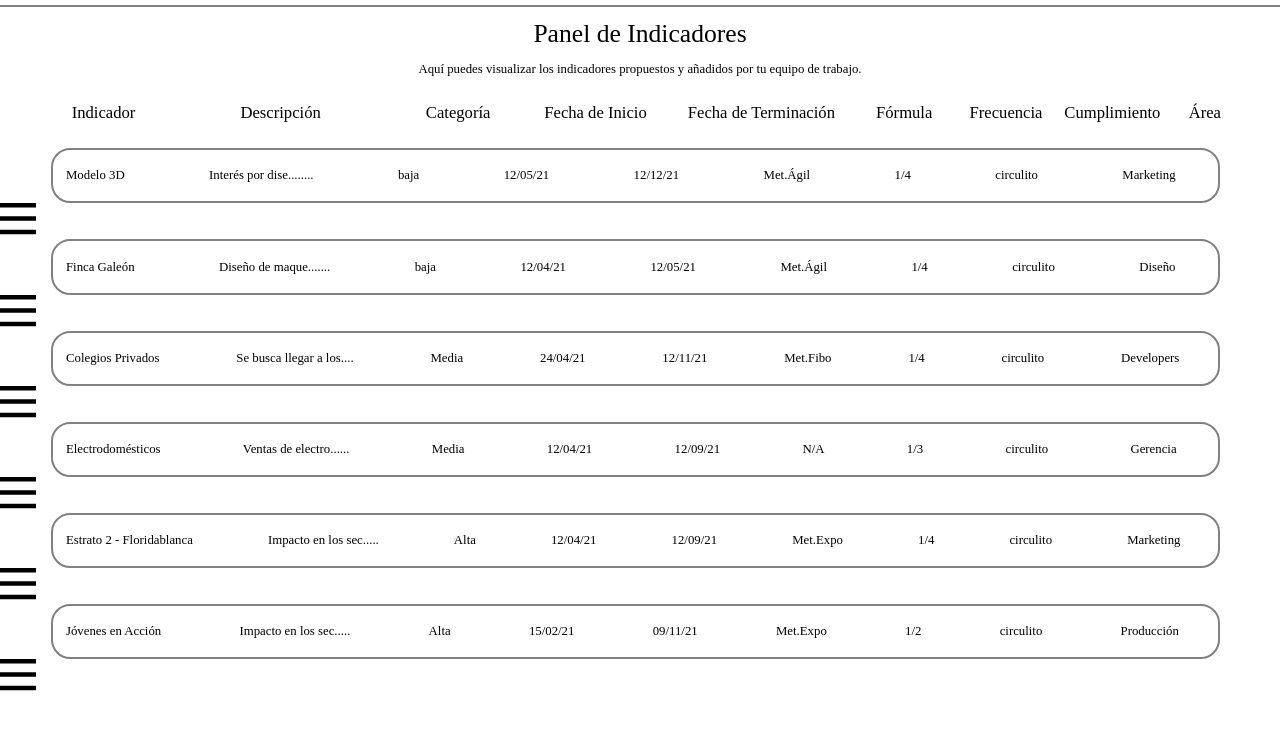
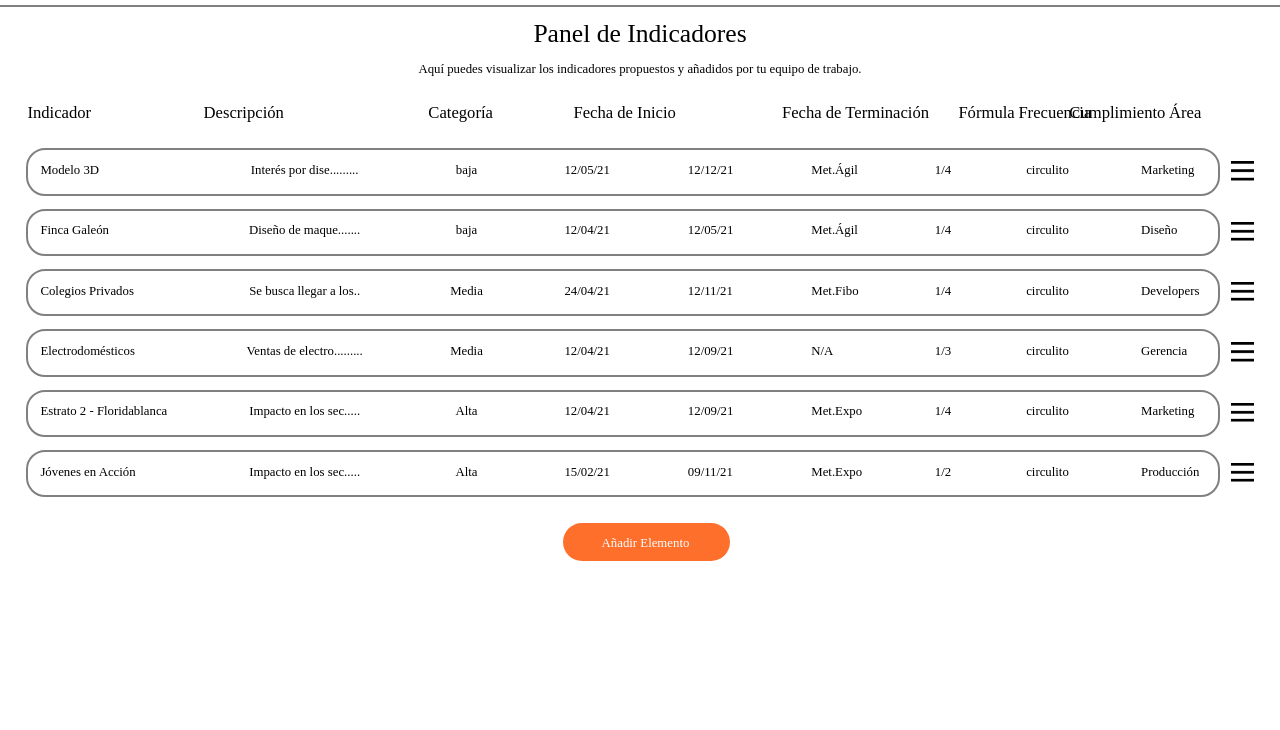
Before and after one commit to zu0910/PROYECTO-FILTRO__ORTIZZULLY__MOLINAVALENTINA, a plain HTML site: page index7.html in a window 1280 px wide. Shown: the part 64-794 px from the top of the page. Drawn offline with Linux system fonts and the light colour scheme.

```diff
--- a/index7.html
+++ b/index7.html
@@ -54,7 +54,7 @@
     <div class="datos">
         <div class="filas">
             <p class="indicador">Modelo 3D</p>
-            <p class="Descripción">Interés por dise........</p>
+            <p class="Descripcion">Interés por dise.........</p>
             <p class="categoria">baja</p>
             <p class="fechaini">12/05/21</p>
             <p class="fechafin">12/12/21</p>
@@ -63,13 +63,12 @@
             <p class="Cumplimiento">circulito</p>
             <p class="areaa">Marketing</p>
         </div>
-        <img src="image/menu.png">
-
+        <img class="menu" src="image/menu.png">
     </div>
     <div class="datos">
         <div class="filas">
             <p class="indicador">Finca Galeón</p>
-            <p class="Descripción">Diseño de maque.......</p>
+            <p class="Descripcion">Diseño de maque.......</p>
             <p class="categoria">baja</p>
             <p class="fechaini">12/04/21</p>
             <p class="fechafin">12/05/21</p>
@@ -78,14 +77,12 @@
             <p class="Cumplimiento">circulito</p>
             <p class="areaa">Diseño</p>
         </div>
-        <div class="menucito">
-            <img src="image/menu.png">
-        </div>
+        <img class="menu" src="image/menu.png">
     </div>
     <div class="datos">
         <div class="filas">
             <p class="indicador">Colegios Privados</p>
-            <p class="Descripción">Se busca llegar a los....</p>
+            <p class="Descripcion">Se busca llegar a los..</p>
             <p class="categoria">Media</p>
             <p class="fechaini">24/04/21</p>
             <p class="fechafin">12/11/21</p>
@@ -94,14 +91,12 @@
             <p class="Cumplimiento">circulito</p>
             <p class="areaa">Developers</p>
         </div>
-        <div class="menucito">
-            <img src="image/menu.png">
-        </div>
+        <img class="menu" src="image/menu.png">
     </div>
     <div class="datos">
         <div class="filas">
             <p class="indicador">Electrodomésticos</p>
-            <p class="Descripción">Ventas de electro......</p>
+            <p class="Descripcion">Ventas de electro.........</p>
             <p class="categoria">Media</p>
             <p class="fechaini">12/04/21</p>
             <p class="fechafin">12/09/21</p>
@@ -110,14 +105,12 @@
             <p class="Cumplimiento">circulito</p>
             <p class="areaa">Gerencia</p>
         </div>
-        <div class="menucito">
-            <img src="image/menu.png">
-        </div>
+        <img class="menu" src="image/menu.png">
     </div>
     <div class="datos">
         <div class="filas">
             <p class="indicador">Estrato 2 - Floridablanca</p>
-            <p class="Descripción">Impacto en los sec.....</p>
+            <p class="Descripcion">Impacto en los sec.....</p>
             <p class="categoria">Alta</p>
             <p class="fechaini">12/04/21</p>
             <p class="fechafin">12/09/21</p>
@@ -126,14 +119,12 @@
             <p class="Cumplimiento">circulito</p>
             <p class="areaa">Marketing</p>
         </div>
-        <div class="menucito">
-            <img src="image/menu.png">
-        </div>
+        <img class="menu" src="image/menu.png">
     </div>
     <div class="datos">
         <div class="filas">
             <p class="indicador">Jóvenes en Acción</p>
-            <p class="Descripción">Impacto en los sec.....</p>
+            <p class="Descripcion">Impacto en los sec.....</p>
             <p class="categoria">Alta</p>
             <p class="fechaini">15/02/21</p>
             <p class="fechafin">09/11/21</p>
@@ -142,9 +133,8 @@
             <p class="Cumplimiento">circulito</p>
             <p class="areaa">Producción</p>
         </div>
-        <div class="menucito">
-            <img src="image/menu.png">
-        </div>
+        <img class="menu" src="image/menu.png">
     </div>
+    <div class="boton">Añadir Elemento</div>
 </body>
 </html>
--- a/styles7.css
+++ b/styles7.css
@@ -114,50 +114,100 @@ body{
     font-size: 1.3vw;
 }
 .titulos .indi{
-    margin-left: 1vw;
+    margin-left: -4vw;
 }
 .titulos .descrip{
-    margin-left: 3vw;
+    margin-left: 0.5vw;
 }
 .titulos .cate{
     margin-left: 3vw;
 }
 .titulos .inicio{
-    margin-left: -1vw;
+    margin-left: -2vw;
 }
 .titulos .final{
-    margin-left: -2vw;
+    margin-left: vw;
 }
 .titulos .formu{
-    margin-left: -2vw;
+    margin-left: -6vw;
 }
 .titulos .frecu{
-    margin-left: -2.3vw;
+    margin-left: -8vw;
 }
 .titulos .cumpli{
-    margin-left: -3.5vw;
+    margin-left: -10vw;
 }
 .titulos .area{
-    margin-left: -3vw;
+    margin-left: -8vw;
+}
+.datos{
+    width: 93vw;
+    height: 3.4vw;
+    border: 2px solid gray;
+    border-radius: 1.5vw;
+    margin: 1vw 2vw;
 }
 .filas{
     display: flex;
-    justify-content: space-around;
+    justify-content: space-between;
     width: 91vw;
-    height: 4vw;
-    border: 2px solid gray;
-    border-radius: 1.5vw;
+    margin: 1vw 1vw;
+    font-size: 1vw;
+}
+.filas .indicador{
+    width: 10vw;
+    height: 1vw;
+}
+.filas .Descripcion{
+    width: 10vw;
+    height: 1vw;
     text-align: center;
-    margin: 0 4vw;
+    justify-content: space-evenly;
 }
-.filas p.indicador{
-    margin-left: 1vw;
+.filas .categoria{
+    width: 4vw;
+    height: 1vw;
+    text-align: center;
+   justify-content: space-evenly;
 }
-.filas p.descripcion{
-    text-align: center;
-    justify-content: center;
+.filas .fechaini{
+    width: 4vw;
+    height: 1vw;
 }
-.filas p{
+.filas .fechafin{
+    width: 4vw;
+    height: 1vw;
+    justify-content: space-between;
+}
+.filas .formula{
+    width: 4vw;
+    height: 1vw;
+    justify-content: space-between;
+}
+.filas .Frecuencia{
+    width: 1.5vw;
+    height: 1vw;
+    justify-content: space-between;
+}
+.filas .areaa{
+    width: 5vw;
+    height: 1vw;
+    justify-content: space-between;
+}
+.menu{
+    position: absolute;
+    margin: 0vw 94vw;
+    margin-top: -2.3vw;
+    width: 1.8vw;
+    height: 1.5vw;
+}
+.boton{
+    width: 7vw;
+    height: 1vw;
+    background-color: #ff6f2c;
+    padding: 1vw 3vw;
+    margin: 2vw 44vw;
+    border-radius: 2vw;
+    color: white;
     font-size: 1vw;
-    margin: auto;
 }
```
